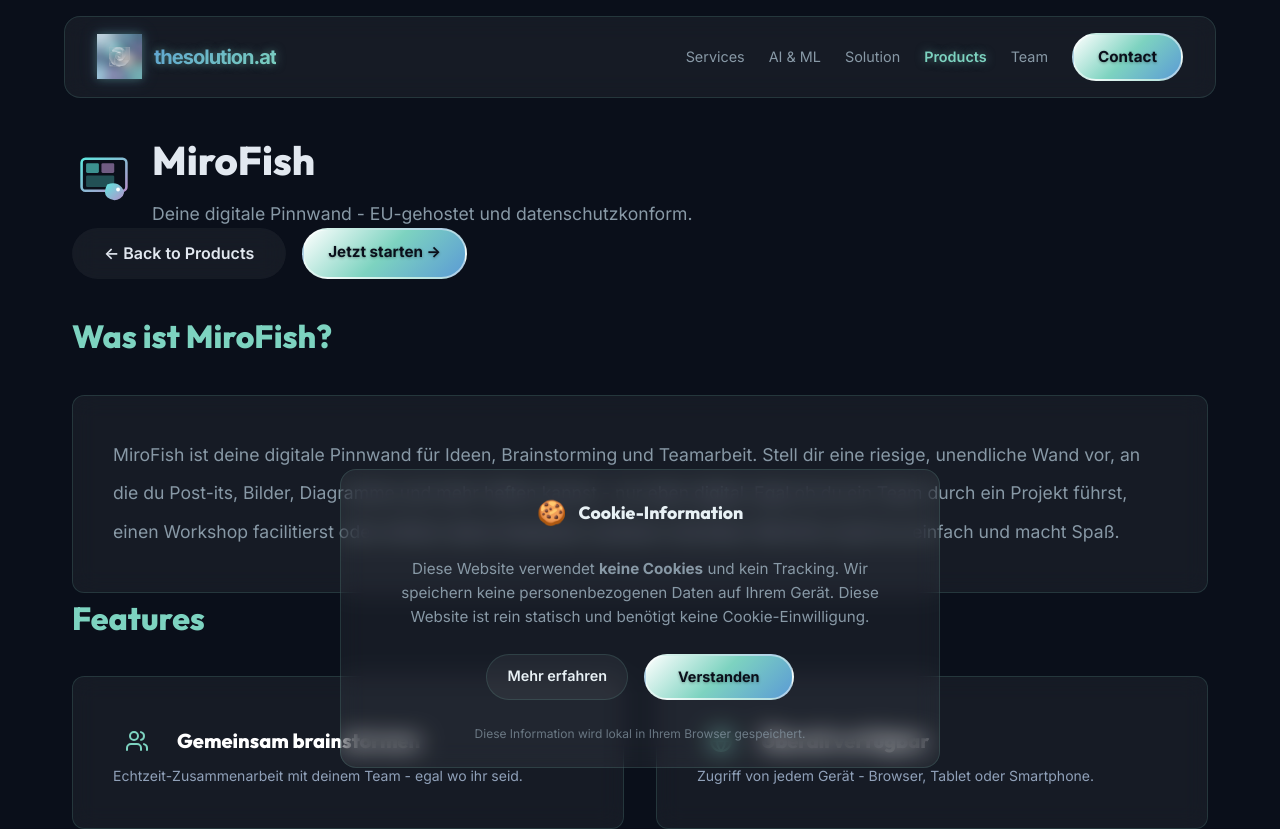
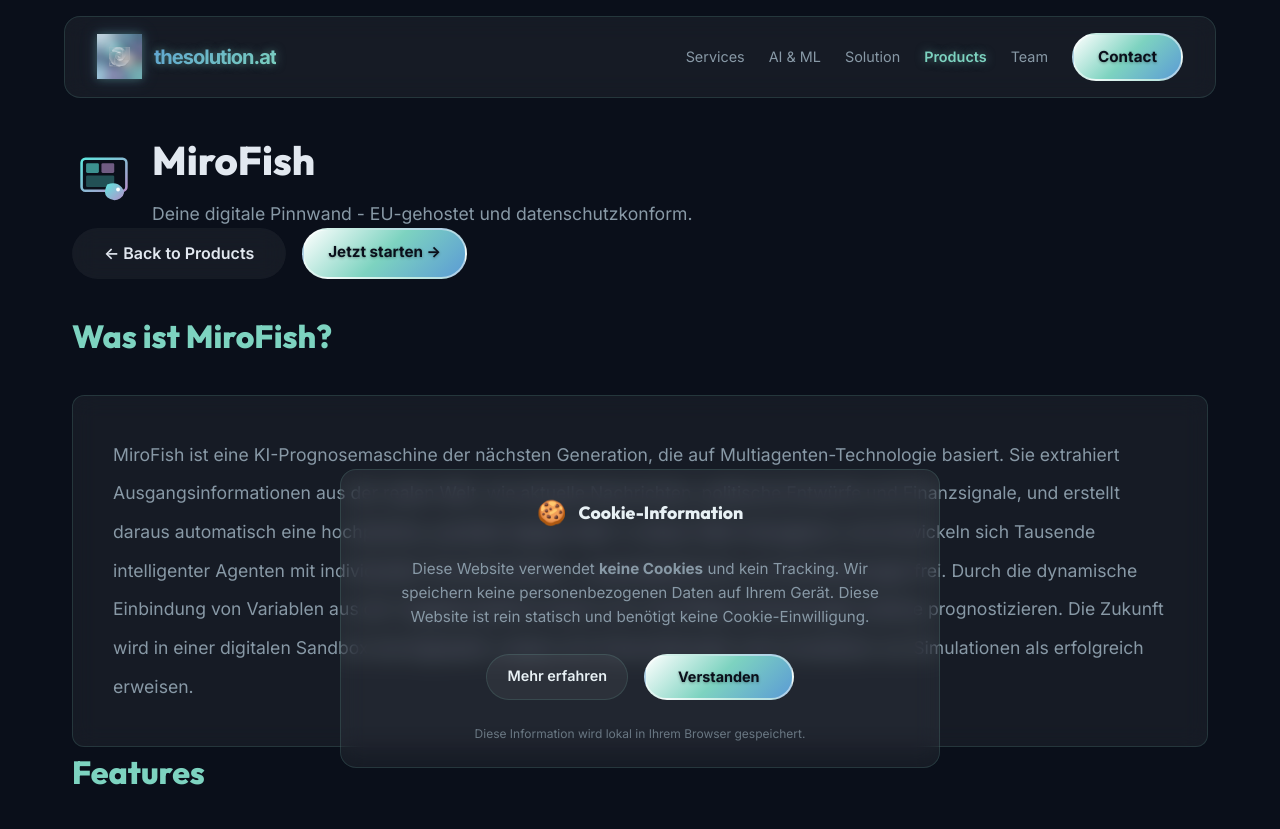
Before and after one commit to foozy74/thesolution.at, a Next.js app: page /tools/product/mirofish-eu in a window 1280 px wide. Shown: the top 829 px of the page. Built offline with nearby package versions, Linux system fonts and the light colour scheme.

Commit message:
docs: update MiroFish product description.

```diff
--- a/app/tools/product/mirofish-eu/page.tsx
+++ b/app/tools/product/mirofish-eu/page.tsx
@@ -86,11 +86,7 @@
         </h2>
         <div className="glass" style={{ padding: "2.5rem", borderRadius: "12px" }}>
           <p style={{ fontSize: "1.1rem", lineHeight: "2.2", color: "var(--text-secondary)" }}>
-            MiroFish ist deine digitale Pinnwand für Ideen, Brainstorming und Teamarbeit.
-            Stell dir eine riesige, unendliche Wand vor, an die du Post-its, Bilder,
-            Diagramme und mehr heften kannst - nur eben digital. Egal ob du ein Team
-            durch ein Projekt führst, einen Workshop facilitierst oder einfach deine
-            Gedanken sortieren möchtest: MiroFish macht es einfach und macht Spaß.
+            MiroFish ist eine KI-Prognosemaschine der nächsten Generation, die auf Multiagenten-Technologie basiert. Sie extrahiert Ausgangsinformationen aus der realen Welt, wie aktuelle Nachrichten, politische Entwürfe und Finanzsignale, und erstellt daraus automatisch eine hochpräzise, ​​parallele digitale Welt. In dieser Welt interagieren und entwickeln sich Tausende intelligenter Agenten mit individuellen Persönlichkeiten, Langzeitgedächtnis und Verhaltenslogik frei. Durch die dynamische Einbindung von Variablen aus der Vogelperspektive lassen sich zukünftige Entwicklungen präzise prognostizieren. Die Zukunft wird in einer digitalen Sandbox durchgespielt, sodass sich Entscheidungen nach Hunderten von Simulationen als erfolgreich erweisen.
           </p>
         </div>
       </section>
```
